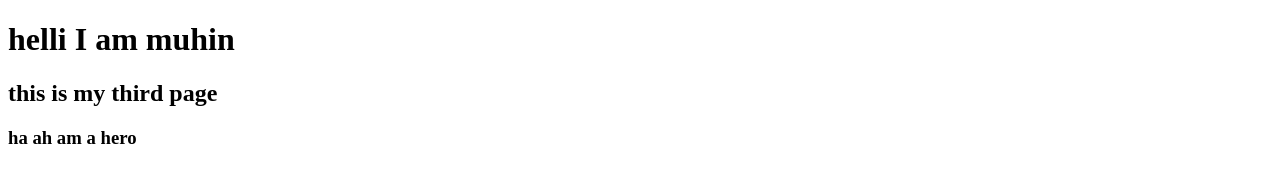
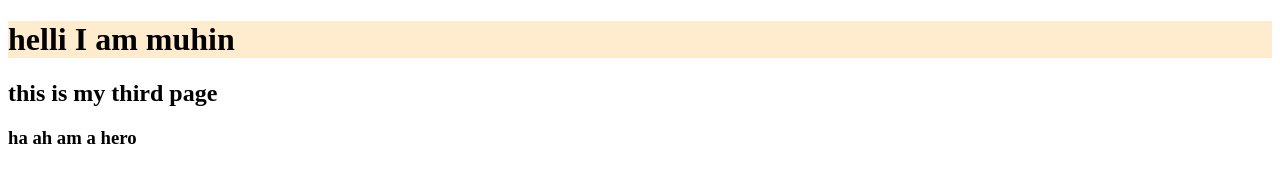
Before and after one commit to ramohin1236/my-third-repo, a plain HTML site: page index.html in a window 1280 px wide. Drawn offline with Linux system fonts and the light colour scheme.

Commit message:
css added

```diff
--- a/index.html
+++ b/index.html
@@ -6,9 +6,10 @@
     <meta name="viewport" content="width=device-width, initial-scale=1.0">
     <title>my third github repo</title>
     <link rel="shortcut icon" href="rat.jpeg" type="image/x-icon">
+    <link rel="stylesheet" href="style.css">
 </head>
 <body>
-    <h1>helli I am muhin</h1>
+    <h1 class="first">helli I am muhin</h1>
     <h2>this is my third page</h2>
     <h3>ha ah am a hero</h3>
 </body>
--- /dev/null
+++ b/style.css
@@ -0,0 +1,3 @@
+.first{
+    background-color: blanchedalmond;
+}
```
